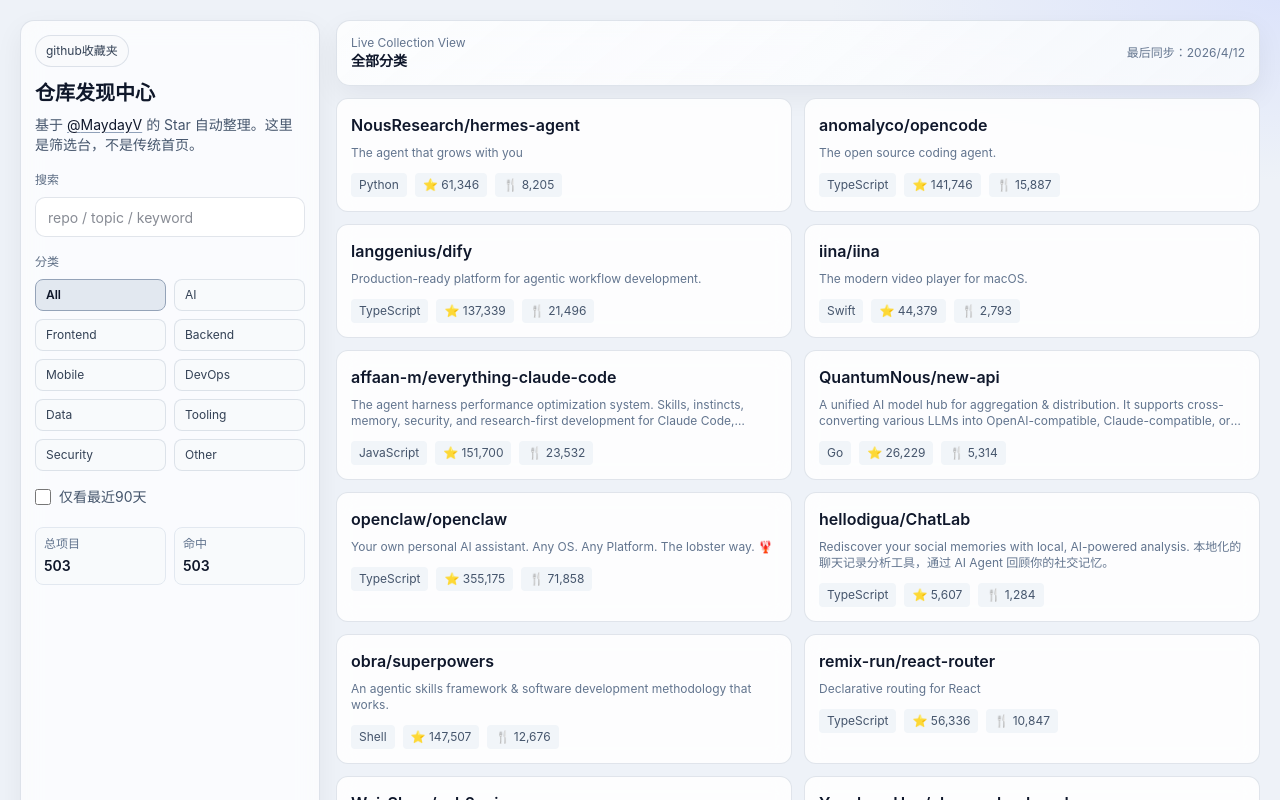
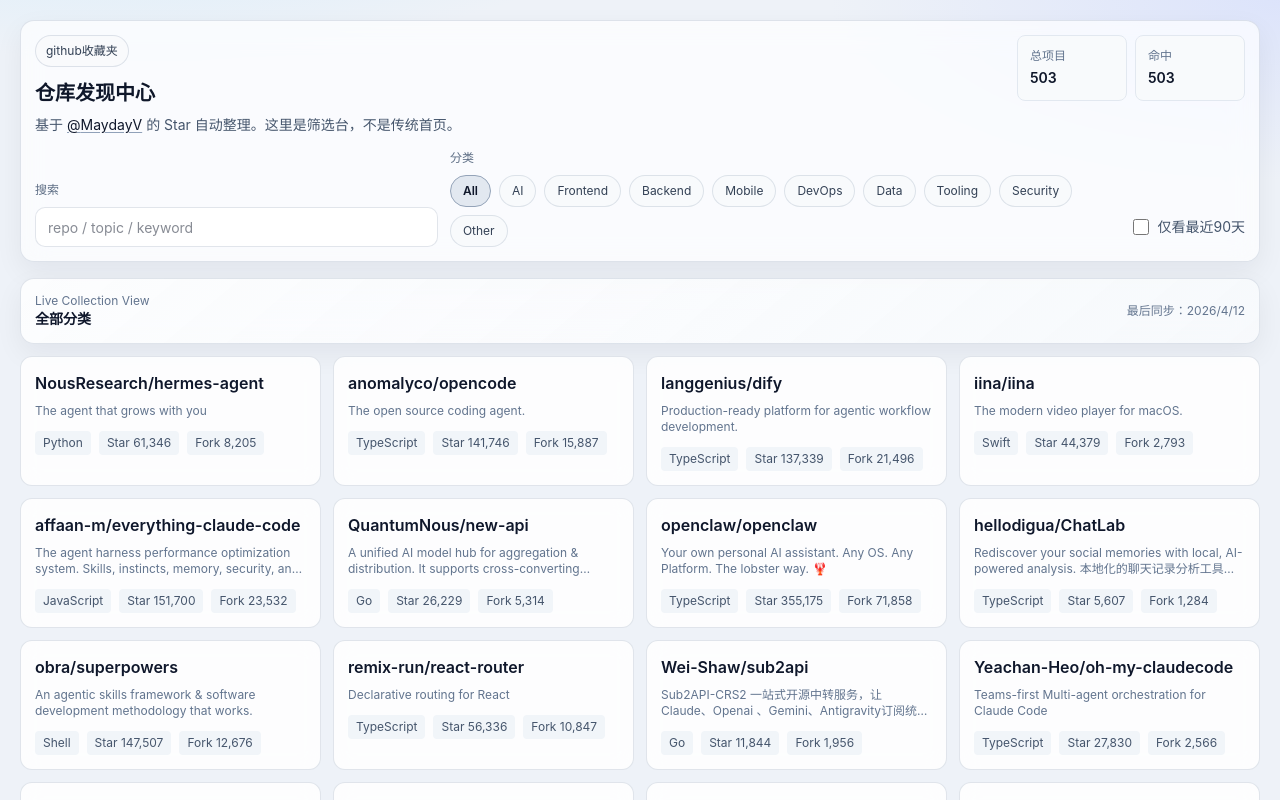
Before and after one commit to MaydayV/MyStar, a Next.js app: page / in a window 1280 px wide. Shown: the top 800 px of the page. Built offline with nearby package versions, Linux system fonts and the light colour scheme.

Commit message:
feat(ui): top layout refactor + fork label fix / 顶部布局重构并修复 fork 显示

```diff
--- a/src/app/globals.css
+++ b/src/app/globals.css
@@ -31,15 +31,56 @@
   padding: 20px;
 }
 
-.app-grid {
-  display: grid;
-  grid-template-columns: 300px minmax(0, 1fr);
+.app-stack {
+  display: flex;
+  flex-direction: column;
   gap: 16px;
 }
 
+.top-panel {
+  padding: 14px;
+}
+
+.top-panel-head {
+  display: flex;
+  justify-content: space-between;
+  align-items: flex-start;
+  gap: 14px;
+  flex-wrap: wrap;
+}
+
+.top-stats {
+  display: grid;
+  grid-template-columns: repeat(2, minmax(110px, 1fr));
+  gap: 8px;
+  min-width: 220px;
+}
+
+.top-controls {
+  margin-top: 14px;
+  display: grid;
+  grid-template-columns: minmax(220px, 1.2fr) minmax(360px, 2fr) auto;
+  gap: 12px;
+  align-items: end;
+}
+
+.top-toggle {
+  height: 40px;
+  white-space: nowrap;
+}
+
 @media (max-width: 1024px) {
-  .app-grid {
+  .top-controls {
     grid-template-columns: 1fr;
+    align-items: stretch;
+  }
+
+  .top-toggle {
+    height: auto;
+  }
+
+  .app-shell {
+    padding: 12px;
   }
 }
 
@@ -101,8 +142,8 @@
 }
 
 .tag-list {
-  display: grid;
-  grid-template-columns: repeat(2, minmax(0, 1fr));
+  display: flex;
+  flex-wrap: wrap;
   gap: 8px;
 }
 
@@ -110,11 +151,11 @@
   border: 1px solid var(--line);
   background: #f8fafc;
   color: #334155;
-  border-radius: 8px;
+  border-radius: 999px;
   height: 32px;
-  padding: 0 10px;
+  padding: 0 12px;
   font-size: 12px;
-  text-align: left;
+  text-align: center;
   transition: all .15s ease;
 }
 
@@ -141,12 +182,8 @@
 
 .repo-grid {
   display: grid;
-  grid-template-columns: repeat(2, minmax(0, 1fr));
+  grid-template-columns: repeat(auto-fit, minmax(260px, 1fr));
   gap: 12px;
-}
-
-@media (max-width: 1100px) {
-  .repo-grid { grid-template-columns: 1fr; }
 }
 
 .repo-item {
--- a/src/components/favorites-showcase.tsx
+++ b/src/components/favorites-showcase.tsx
@@ -40,15 +40,15 @@
 
   const totalPages = Math.ceil(filtered.length / ITEMS_PER_PAGE);
 
-  // 重置分页当筛选条件改变
   useEffect(() => {
     setPage(1);
   }, [activeCategory, query, recentOnly]);
 
-
   return (
-    <div className="app-grid">
-      <aside className="card sidebar-card">
+    <div className="app-stack">
+      <section className="card top-panel">
+        <div className="top-panel-head">
+          <div>
             <div className="brand">github收藏夹</div>
             <h2 className="mt-3 text-xl font-bold">仓库发现中心</h2>
             <p className="mt-2 text-sm text-slate-600">
@@ -63,8 +63,22 @@
               </a>
               的 Star 自动整理。这里是筛选台，不是传统首页。
             </p>
+          </div>
 
-        <div className="mt-4">
+          <div className="top-stats text-sm">
+            <div className="rounded-lg border border-slate-200 bg-slate-50 p-3">
+              <div className="text-xs text-slate-500">总项目</div>
+              <div className="mt-1 font-semibold">{repos.length}</div>
+            </div>
+            <div className="rounded-lg border border-slate-200 bg-slate-50 p-3">
+              <div className="text-xs text-slate-500">命中</div>
+              <div className="mt-1 font-semibold">{filtered.length}</div>
+            </div>
+          </div>
+        </div>
+
+        <div className="top-controls">
+          <div className="control-block">
             <div className="side-title">搜索</div>
             <input
               value={query}
@@ -74,7 +88,7 @@
             />
           </div>
 
-        <div className="mt-4">
+          <div className="control-block">
             <div className="side-title">分类</div>
             <div className="tag-list">
               {["All", ...categories].map((cat) => (
@@ -89,7 +103,7 @@
             </div>
           </div>
 
-        <label className="mt-4 inline-flex items-center gap-2 text-sm text-slate-600">
+          <label className="top-toggle inline-flex items-center gap-2 text-sm text-slate-600">
             <input
               type="checkbox"
               checked={recentOnly}
@@ -98,18 +112,8 @@
             />
             仅看最近90天
           </label>
-
-        <div className="mt-4 grid grid-cols-2 gap-2 text-sm">
-          <div className="rounded-lg border border-slate-200 bg-slate-50 p-2">
-            <div className="text-xs text-slate-500">总项目</div>
-            <div className="mt-1 font-semibold">{repos.length}</div>
         </div>
-          <div className="rounded-lg border border-slate-200 bg-slate-50 p-2">
-            <div className="text-xs text-slate-500">命中</div>
-            <div className="mt-1 font-semibold">{filtered.length}</div>
-          </div>
-        </div>
-      </aside>
+      </section>
 
       <section className="space-y-3">
         <div className="card content-header">
@@ -131,8 +135,8 @@
                   <p className="mt-2 line-clamp-2 text-xs text-slate-500">{repo.description || "No description"}</p>
                   <div className="mt-3 flex flex-wrap gap-2">
                     {repo.language && <span className="rounded bg-slate-100 px-2 py-1 text-xs text-slate-600">{repo.language}</span>}
-                    <span className="rounded bg-slate-100 px-2 py-1 text-xs text-slate-600">⭐ {repo.stars.toLocaleString()}</span>
-                    <span className="rounded bg-slate-100 px-2 py-1 text-xs text-slate-600">🍴 {repo.forks.toLocaleString()}</span>
+                    <span className="rounded bg-slate-100 px-2 py-1 text-xs text-slate-600">Star {repo.stars.toLocaleString()}</span>
+                    <span className="rounded bg-slate-100 px-2 py-1 text-xs text-slate-600">Fork {repo.forks.toLocaleString()}</span>
                   </div>
                 </a>
               ))}
```
Lines whose indentation alone changed are shown as unchanged.
